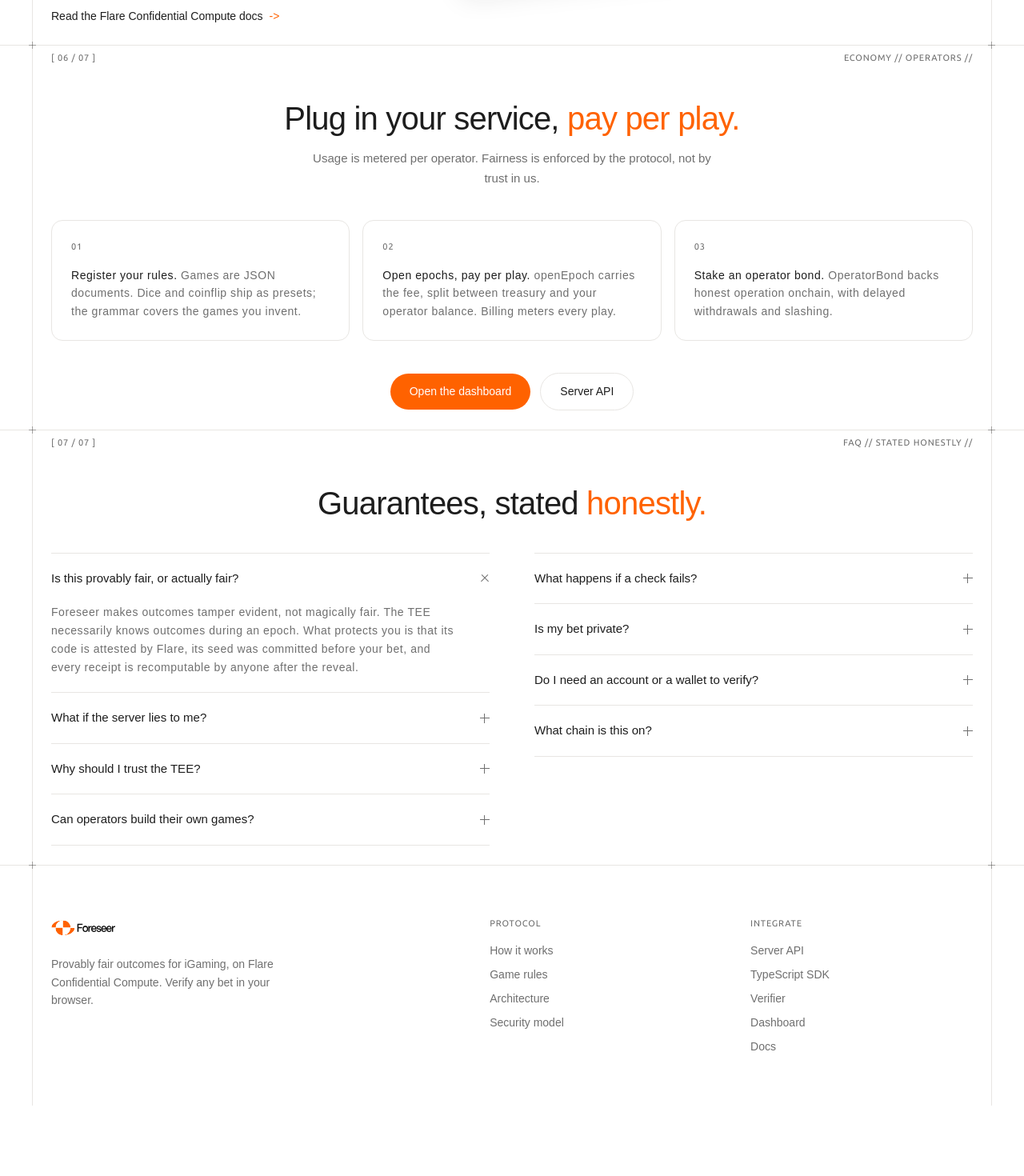
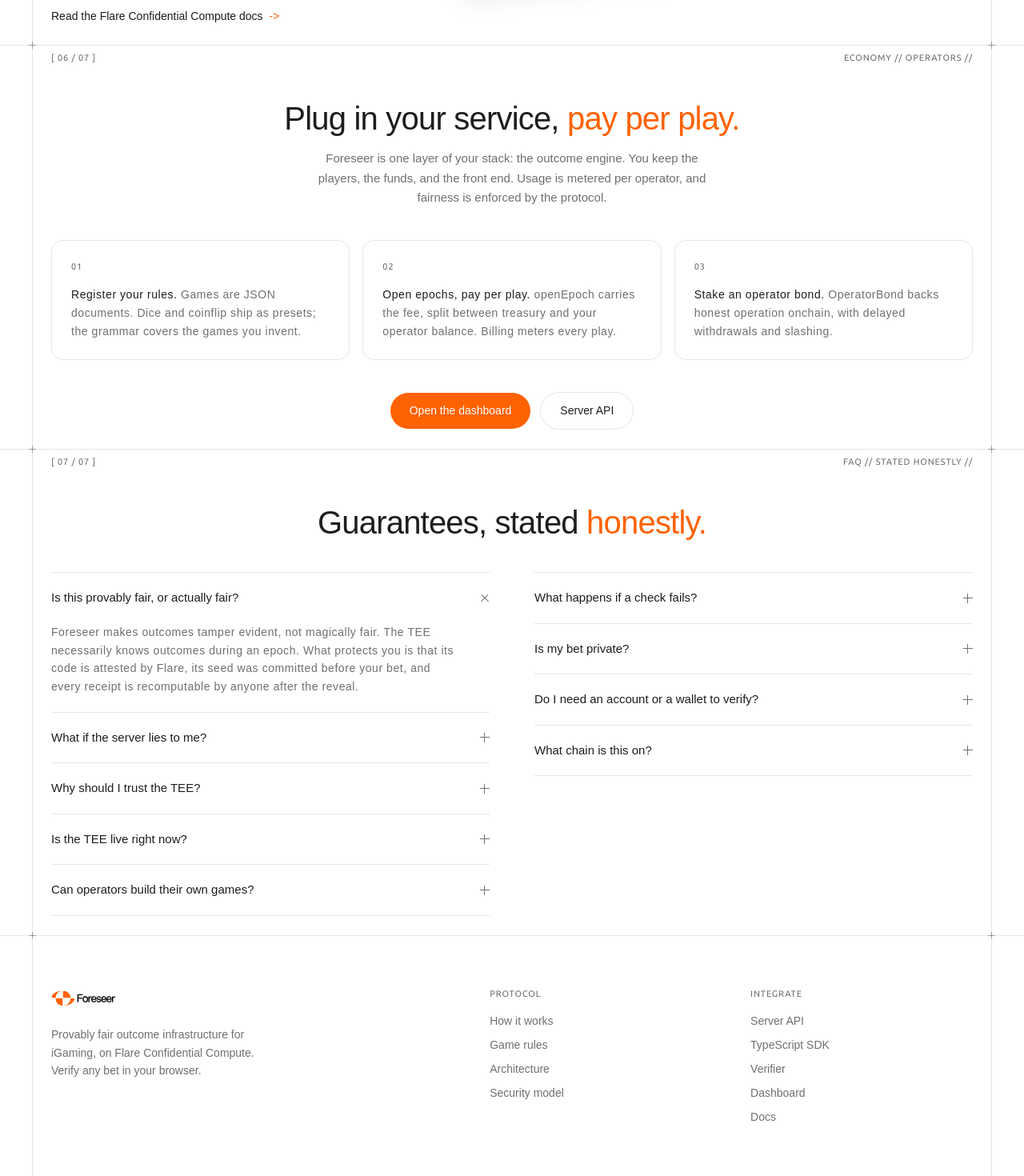
Before and after one commit to oynozan/foreseer, a Next.js app in the folder web/: page / in a window 1280 px wide. Shown: the part 4019-5489 px from the top of the page at 80% size. Before the commit the page ends 5401 px from the top, so only its background shows below. Built offline with nearby package versions, Linux system fonts and the light colour scheme; a web font is replaced by a local one.

Commit message:
docs: position as outcome infrastructure, disclose enclave status

```diff
--- a/web/app/layout.tsx
+++ b/web/app/layout.tsx
@@ -20,9 +20,9 @@
 });
 
 export const metadata: Metadata = {
-    title: "Foreseer · Provably fair outcomes for iGaming, verifiable in your browser",
+    title: "Foreseer · Provably fair outcome infrastructure for iGaming",
     description:
-        "Provably fair engine for iGaming on Flare Confidential Compute. Seeds committed onchain before any bet, EIP-712 signed receipts, and six checks anyone can recompute.",
+        "Outcome infrastructure for iGaming operators on Flare Confidential Compute. Seeds committed onchain before any bet, EIP-712 signed receipts, and six checks anyone can recompute.",
 };
 
 export default function RootLayout({ children }: LayoutProps<"/">) {
--- a/web/components/EconomySection.tsx
+++ b/web/components/EconomySection.tsx
@@ -26,7 +26,8 @@
                     Plug in your service, <span className="text-primary">pay per play.</span>
                 </h2>
                 <p className="mx-auto mt-4 max-w-lg text-[15px] leading-relaxed text-muted">
-                    Usage is metered per operator. Fairness is enforced by the protocol, not by trust in us.
+                    Foreseer is one layer of your stack: the outcome engine. You keep the players, the funds, and the
+                    front end. Usage is metered per operator, and fairness is enforced by the protocol.
                 </p>
             </div>
             <div className="mt-10 grid gap-4 md:grid-cols-3">
--- a/web/components/Faq.tsx
+++ b/web/components/Faq.tsx
@@ -14,6 +14,10 @@
     [
         "Why should I trust the TEE?",
         "Only as far as Flare attestation: the registry binds the TEE's identity address to a measured image, and that address is what every signature check expects. Even if the enclave were broken, the commitment scheme still exposes tampering after the fact; what weakens is pre-reveal secrecy, not verifiability.",
+    ],
+    [
+        "Is the TEE live right now?",
+        "Not yet, and the difference matters. The Go engine, the attested image, and the contracts are real: the golden epoch is committed, anchored, and proof-verified on Coston2, and the extension is registered. But no Confidential Space VM is attached yet, so there are zero active TEE machines, and the reference server generates and stores epoch seeds itself, which it says plainly in its own code and README. Onchain anchoring is a manual step today, not an automated one. None of the verification math changes when the enclave is attached; what changes is who holds the seed.",
     ],
     [
         "Can operators build their own games?",
@@ -59,7 +63,8 @@
 
 export default function Faq() {
     const [open, setOpen] = useState<number | null>(0);
-    const cols = [QA.slice(0, 4), QA.slice(4)];
+    const half = Math.ceil(QA.length / 2);
+    const cols = [QA.slice(0, half), QA.slice(half)];
 
     return (
         <div className="pt-12">
@@ -70,7 +75,7 @@
                 {cols.map((col, c) => (
                     <div key={c} className="border-t border-line">
                         {col.map(([q, a], i) => {
-                            const idx = c * 4 + i;
+                            const idx = c * half + i;
                             return (
                                 <Item
                                     key={q}
--- a/web/components/Footer.tsx
+++ b/web/components/Footer.tsx
@@ -29,8 +29,8 @@
                 <div>
                     <img src="/text-logo.svg" alt="Foreseer" className="h-7 w-auto" />
                     <p className="mt-5 max-w-72 text-sm leading-relaxed text-muted">
-                        Provably fair outcomes for iGaming, on Flare Confidential Compute. Verify any bet in your
-                        browser.
+                        Provably fair outcome infrastructure for iGaming, on Flare Confidential Compute. Verify any bet
+                        in your browser.
                     </p>
                 </div>
                 {COLUMNS.map(([title, links]) => (
```
Also changed, not shown: 1 other file (tests, documents, lock files or other folders).
